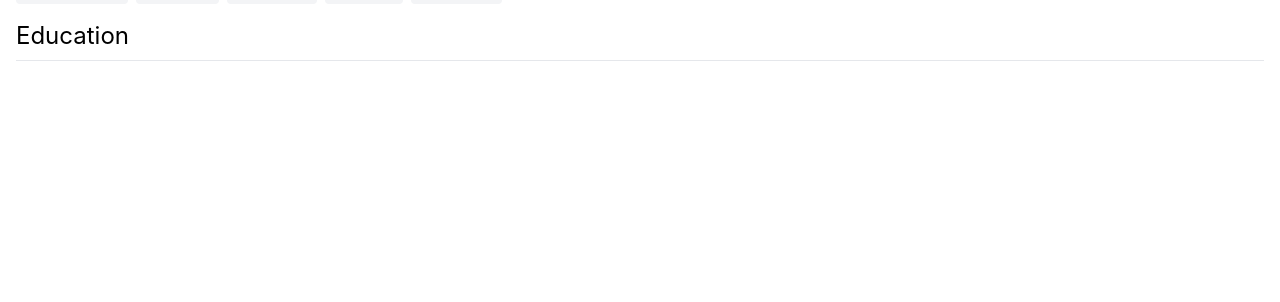
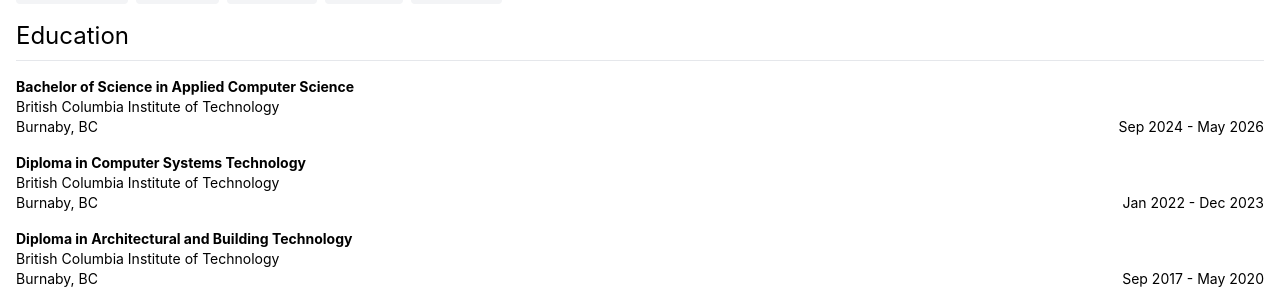
Before and after one commit to majackie/portfolio-v2, a React (Create React App) app: page / in a window 1280 px wide. Shown: the part 3825-4127 px from the top of the page. Before the commit the page ends 3910 px from the top, so only its background shows below. Built offline with nearby package versions, Linux system fonts and the light colour scheme.

Commit message:
complete education

```diff
--- a/src/components/Education.js
+++ b/src/components/Education.js
@@ -3,8 +3,35 @@ function Education() {
     <div id="education" className="mt-4">
       <div className="text-2xl">Education</div>
       <hr className="my-2" />
-        <div>
-
+      <div className="text-sm">
+        <div className="mt-4">
+          <div className="font-bold">Bachelor of Science in Applied Computer Science</div>
+          <div>British Columbia Institute of Technology</div>
+          <div className="flex justify-between text-sm">
+            <span>Burnaby, BC</span>
+            <span>Sep 2024 - May 2026</span>
+          </div>
+        </div>
+        <div className="mt-4">
+          <div className="font-bold">
+            Diploma in Computer Systems Technology
+          </div>
+          <div>British Columbia Institute of Technology</div>
+          <div className="flex justify-between text-sm">
+            <span>Burnaby, BC</span>
+            <span>Jan 2022 - Dec 2023</span>
+          </div>
+        </div>
+        <div className="mt-4">
+          <div className="font-bold">
+            Diploma in Architectural and Building Technology
+          </div>
+          <div>British Columbia Institute of Technology</div>
+          <div className="flex justify-between text-sm">
+            <span>Burnaby, BC</span>
+            <span>Sep 2017 - May 2020</span>
+          </div>
+        </div>
       </div>
     </div>
   );
```
Lines whose indentation alone changed are shown as unchanged.
